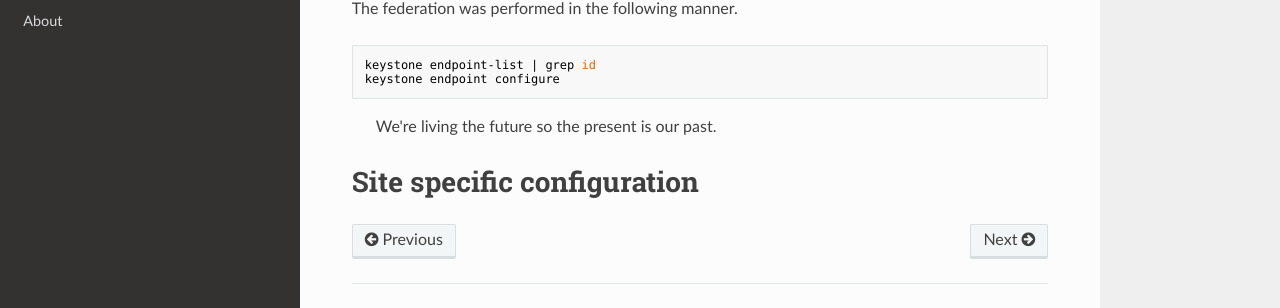
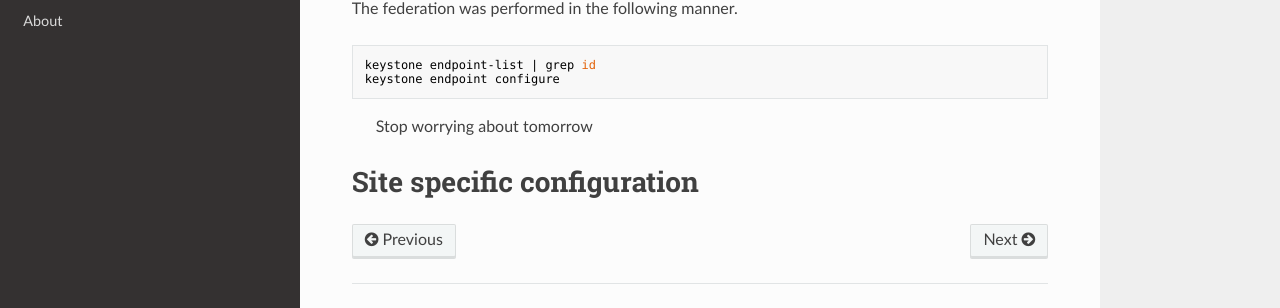
Before and after one commit to SNICScienceCloud/operators-documentation, an MkDocs documentation site: the page built from docs/config_common.md, in a window 1280 px wide. Shown: the part 219-527 px from the top of the page. Built offline with MkDocs 1.6.1, drawn with Linux system fonts in a browser that asks for light colours; nearby versions of some CDN libraries; old or Windows-style settings are respelled for this version of MkDocs.

Commit message:
Testing autobuild

```diff
--- a/docs/config_common.md
+++ b/docs/config_common.md
@@ -6,7 +6,6 @@ The federation was performed in the following manner.
     keystone endpoint-list | grep id
     keystone endpoint configure
 
-> We're living the future so
-> the present is our past.
+> Stop worrying about tomorrow
 
 # Site specific configuration
```
Also changed, not shown: 1 other file.
